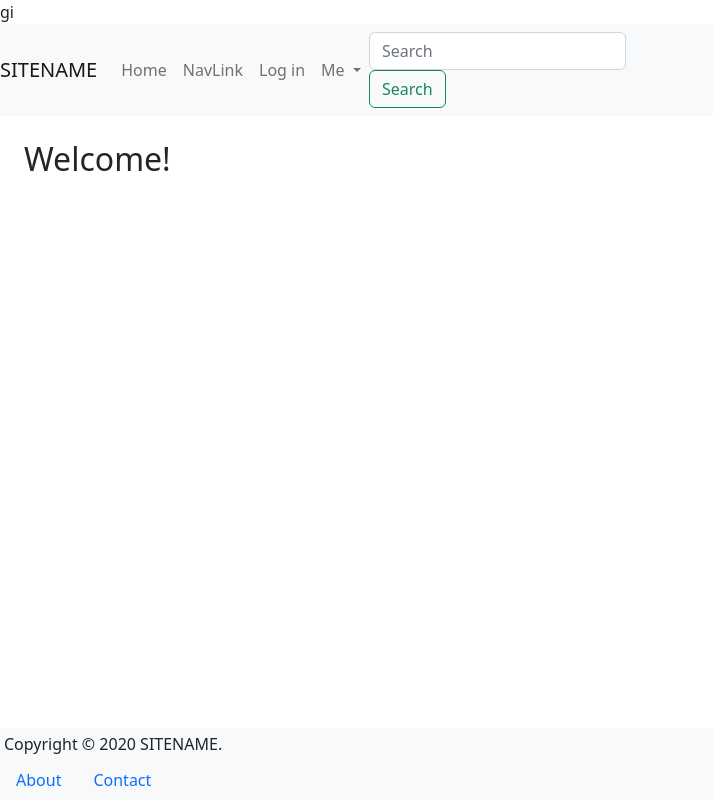
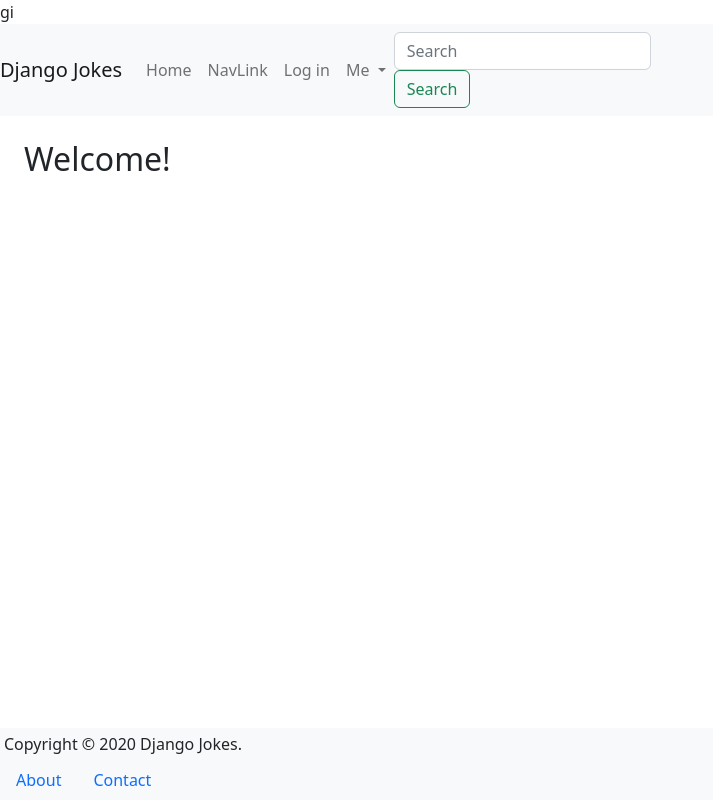
Before and after one commit to mikeridderhof/djangojokes, a Django app: template templates/_base.html in a window 1280 px wide. Shown: the whole page, without its empty margins (0-713 px from the left). Run offline with Django 4.2, Linux system fonts and the light colour scheme; the template is opened without the code that fills it, so the values that code supplies are empty; some libraries are stand-ins or nearby versions.

Commit message:
change sitename

```diff
--- a/templates/_base.html
+++ b/templates/_base.html
@@ -12,13 +12,13 @@ gi
     integrity="sha384-rbsA2VBKQhggwzxH7pPCaAqO46MgnOM80zW1RWuH61DGLwZJEdK2Kadq2F9CUG65" crossorigin="anonymous">
   <!-- ADD FONT AWESOME FROM https://fontawesome.com/ -->
   <script src="https://kit.fontawesome.com/8b54edb9b5.js" crossorigin="anonymous"></script>
-  <title>{% block title %}{% endblock %} | SITENAME</title>
+  <title>{% block title %}{% endblock %} | Django Jokes</title>
 </head>
 
 <body>
   <header>
     <nav class="navbar navbar-expand-lg navbar-light bg-light">
-      <a class="navbar-brand" href="#">SITENAME</a>
+      <a class="navbar-brand" href="#">Django Jokes</a>
       <button class="navbar-toggler" type="button" data-toggle="collapse" data-target="#navbarSupportedContent"
         aria-expanded="false" aria-controls="navbarSupportedContent" aria-label="Toggle navigation">
         <span class="navbar-toggler-icon"></span>
@@ -44,7 +44,7 @@ gi
             </a>
             <div class="dropdown-menu" aria-labelledby="navbarDropdown">
               <a class="dropdown-item" href="#">My Account</a>
-              <a class="dropdown-item" href="#">My SITENAME</a>
+              <a class="dropdown-item" href="#">My Django Jokes</a>
               <div class="dropdown-divider"></div>
               <a class="dropdown-item" href="#">Log out</a>
             </div>
@@ -64,7 +64,7 @@ gi
   </main>
   <footer class="fixed-bottom bg-light row">
     <div class="col">
-      <div class="float-right m-1 mr-2">Copyright &copy; 2020 SITENAME.</div>
+      <div class="float-right m-1 mr-2">Copyright &copy; 2020 Django Jokes.</div>
       <nav>
         <ul class="nav">
           <li class="nav-item"><a class="nav-link" href="#">About</a></li>
```
